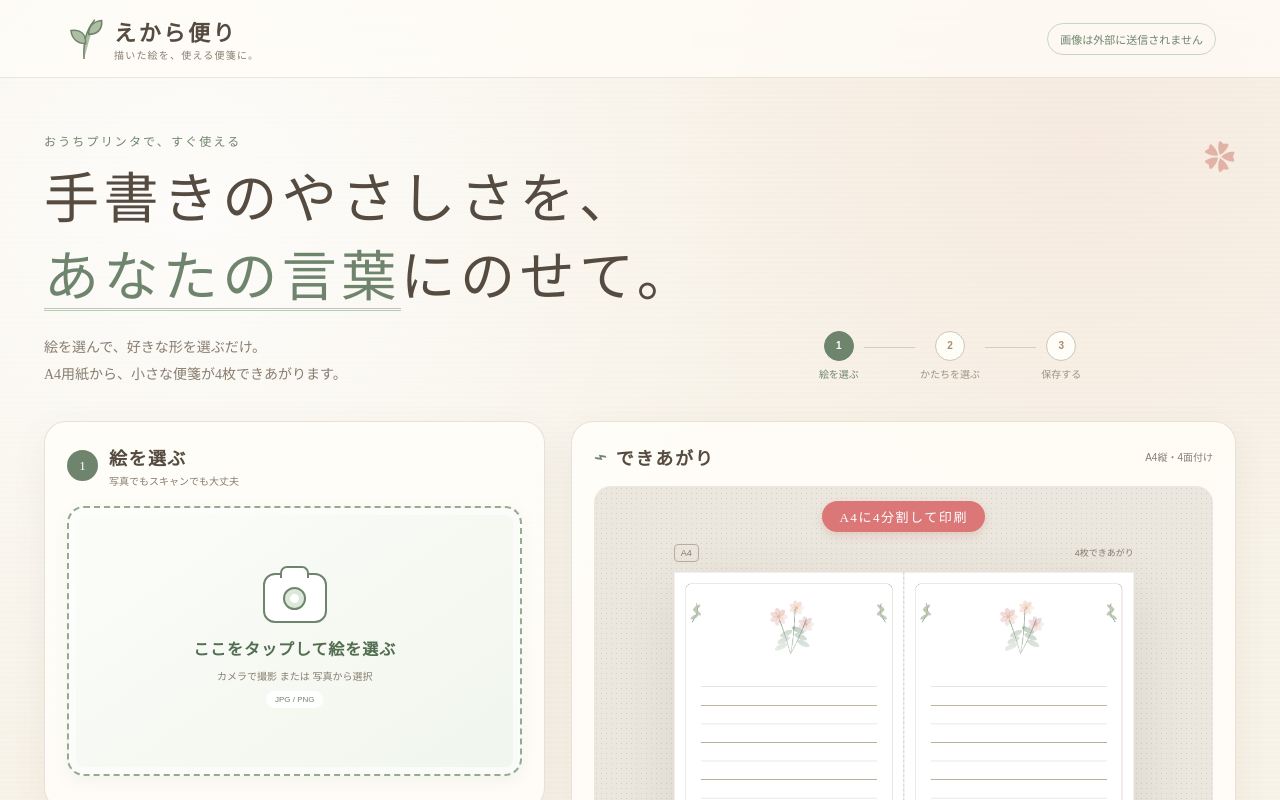
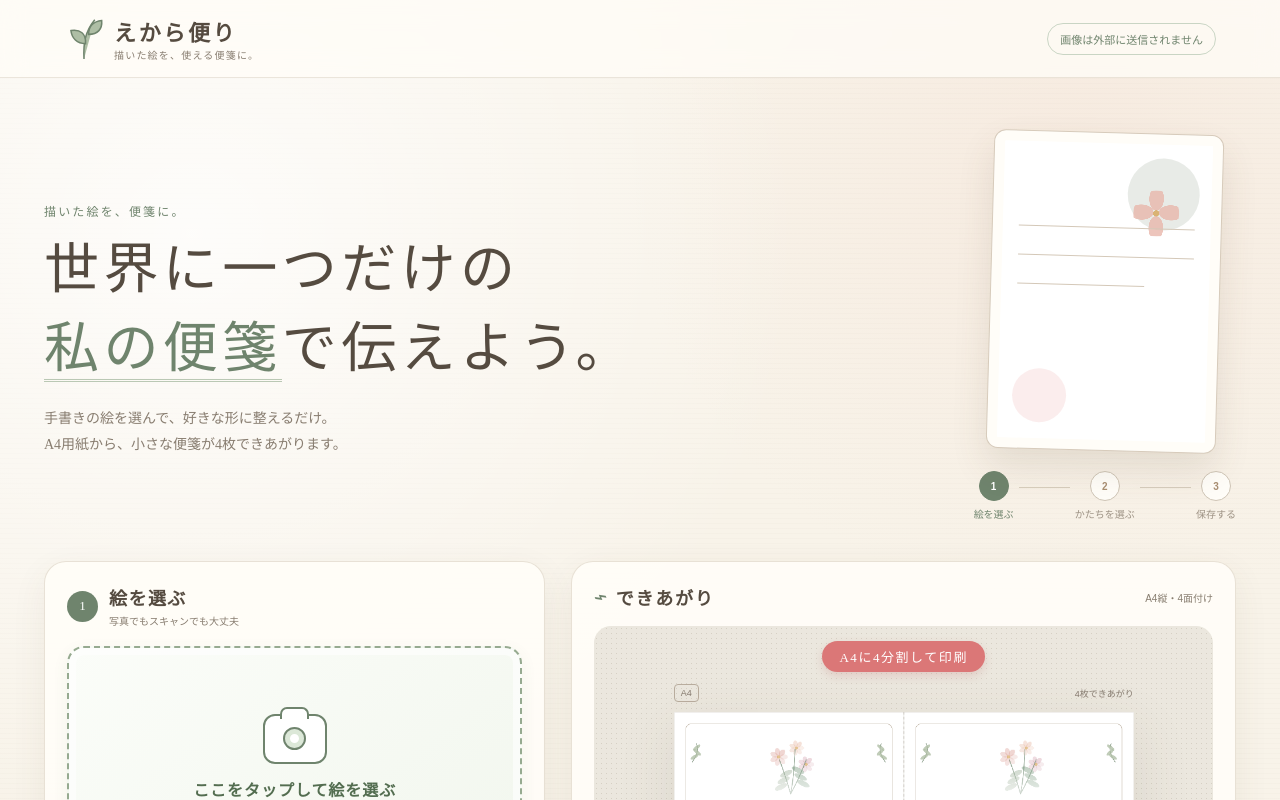
Before and after one commit to soramusubi-ctrl/binsen, a Next.js app: page / in a window 1280 px wide. Shown: the top 800 px of the page. Built offline with nearby package versions, Linux system fonts and the light colour scheme.

Commit message:
Simplify hero thumbnail and copy

```diff
--- a/src/app/globals.css
+++ b/src/app/globals.css
@@ -51,22 +51,61 @@ button { color: inherit; }
   margin: 0 auto;
   padding: 54px 24px 32px;
   display: flex;
-  align-items: end;
+  align-items: center;
   justify-content: space-between;
   gap: 40px;
-}
-.hero::after {
-  content: "✿";
-  align-self: start;
-  color: #d99b8d;
-  font-size: 32px;
-  opacity: .7;
-  transform: rotate(18deg);
 }
 .eyebrow { margin: 0 0 12px; color: var(--green); font-size: 12px; letter-spacing: .18em; }
 .hero h1 { margin: 0; font-family: "Yu Mincho", "Hiragino Mincho ProN", serif; font-weight: 500; font-size: clamp(32px, 4.3vw, 56px); line-height: 1.42; letter-spacing: .08em; }
 .hero h1 em { color: var(--green); font-style: normal; border-bottom: 3px double #bac8b4; }
 .hero > div > p:last-child { margin: 18px 0 0; color: var(--muted); font-family: "Yu Mincho", serif; line-height: 1.9; font-size: 14px; }
+.hero-side { display: grid; justify-items: center; gap: 20px; }
+.hero-thumbnail {
+  position: relative;
+  width: min(28vw, 230px);
+  min-width: 180px;
+  aspect-ratio: .72;
+  padding: 28px 26px;
+  border: 1px solid #d7cbbb;
+  border-radius: 12px;
+  background: #fff;
+  box-shadow: 0 18px 36px rgba(94, 75, 52, .12), inset 0 0 0 10px #fffdf8;
+  transform: rotate(1.6deg);
+}
+.hero-thumbnail::before,
+.hero-thumbnail::after {
+  content: "";
+  position: absolute;
+  border-radius: 999px;
+  background: rgba(111, 132, 109, .16);
+}
+.hero-thumbnail::before { width: 72px; height: 72px; right: 22px; top: 24px; }
+.hero-thumbnail::after { width: 54px; height: 54px; left: 24px; bottom: 26px; background: rgba(219, 119, 119, .13); }
+.thumb-flower {
+  position: absolute;
+  right: 42px;
+  top: 56px;
+  width: 46px;
+  height: 46px;
+  border-radius: 50%;
+  background:
+    radial-gradient(circle at 50% 50%, #d5a454 0 9%, transparent 10%),
+    radial-gradient(ellipse at 50% 18%, #e8b6aa 0 22%, transparent 23%),
+    radial-gradient(ellipse at 82% 48%, #e8b6aa 0 22%, transparent 23%),
+    radial-gradient(ellipse at 50% 82%, #e8b6aa 0 22%, transparent 23%),
+    radial-gradient(ellipse at 18% 48%, #e8b6aa 0 22%, transparent 23%);
+  opacity: .78;
+}
+.thumb-line {
+  position: relative;
+  z-index: 1;
+  display: block;
+  width: 100%;
+  margin-top: 66px;
+  border-top: 1px solid #d4c8b8;
+}
+.thumb-line + .thumb-line { margin-top: 28px; }
+.thumb-line.short { width: 72%; }
 
 .steps { display: flex; align-items: center; white-space: nowrap; margin-bottom: 8px; }
 .steps span { display: flex; flex-direction: column; align-items: center; gap: 5px; color: #9d9284; font-size: 10px; }
@@ -284,6 +323,8 @@ footer strong { color: var(--green); letter-spacing: .1em; }
 
 @media (max-width: 860px) {
   .hero { align-items: start; flex-direction: column; padding-top: 36px; }
+  .hero-side { width: 100%; }
+  .hero-thumbnail { width: 190px; min-width: 0; }
   .steps { align-self: stretch; justify-content: center; }
   .workspace { grid-template-columns: 1fr; }
   .preview-area { position: static; }
@@ -294,8 +335,10 @@ footer strong { color: var(--green); letter-spacing: .1em; }
   .brand strong { font-size: 18px; }
   .brand small, .header-note { display: none; }
   .hero { padding: 24px 16px 18px; gap: 20px; }
-  .hero::after { display: none; }
   .hero h1 { font-size: 27px; line-height: 1.5; }
+  .hero-thumbnail { width: 150px; padding: 20px 18px; }
+  .thumb-line { margin-top: 48px; }
+  .thumb-line + .thumb-line { margin-top: 22px; }
   .hero > div > p:last-child { font-size: 11px; }
   .workspace { padding: 0 10px; gap: 12px; margin-bottom: 50px; }
   .empty-artwork-upload { min-height: 230px; }
--- a/src/components/letter-maker.tsx
+++ b/src/components/letter-maker.tsx
@@ -170,15 +170,23 @@ export function LetterMaker() {
       </header>
 
       <section className="hero">
-        <div>
-          <p className="eyebrow">おうちプリンタで、すぐ使える</p>
-          <h1>手書きのやさしさを、<br /><em>あなたの言葉</em>にのせて。</h1>
-          <p>絵を選んで、好きな形を選ぶだけ。<br />A4用紙から、小さな便箋が4枚できあがります。</p>
+        <div className="hero-copy">
+          <p className="eyebrow">描いた絵を、便箋に。</p>
+          <h1>世界に一つだけの<br /><em>私の便箋</em>で伝えよう。</h1>
+          <p>手書きの絵を選んで、好きな形に整えるだけ。<br />A4用紙から、小さな便箋が4枚できあがります。</p>
         </div>
-        <div className="steps" aria-label="使い方">
-          <span className="active"><b>1</b>絵を選ぶ</span><i />
-          <span><b>2</b>かたちを選ぶ</span><i />
-          <span><b>3</b>保存する</span>
+        <div className="hero-side">
+          <div className="hero-thumbnail" aria-hidden="true">
+            <span className="thumb-flower" />
+            <span className="thumb-line" />
+            <span className="thumb-line" />
+            <span className="thumb-line short" />
+          </div>
+          <div className="steps" aria-label="使い方">
+            <span className="active"><b>1</b>絵を選ぶ</span><i />
+            <span><b>2</b>かたちを選ぶ</span><i />
+            <span><b>3</b>保存する</span>
+          </div>
         </div>
       </section>
 
```
